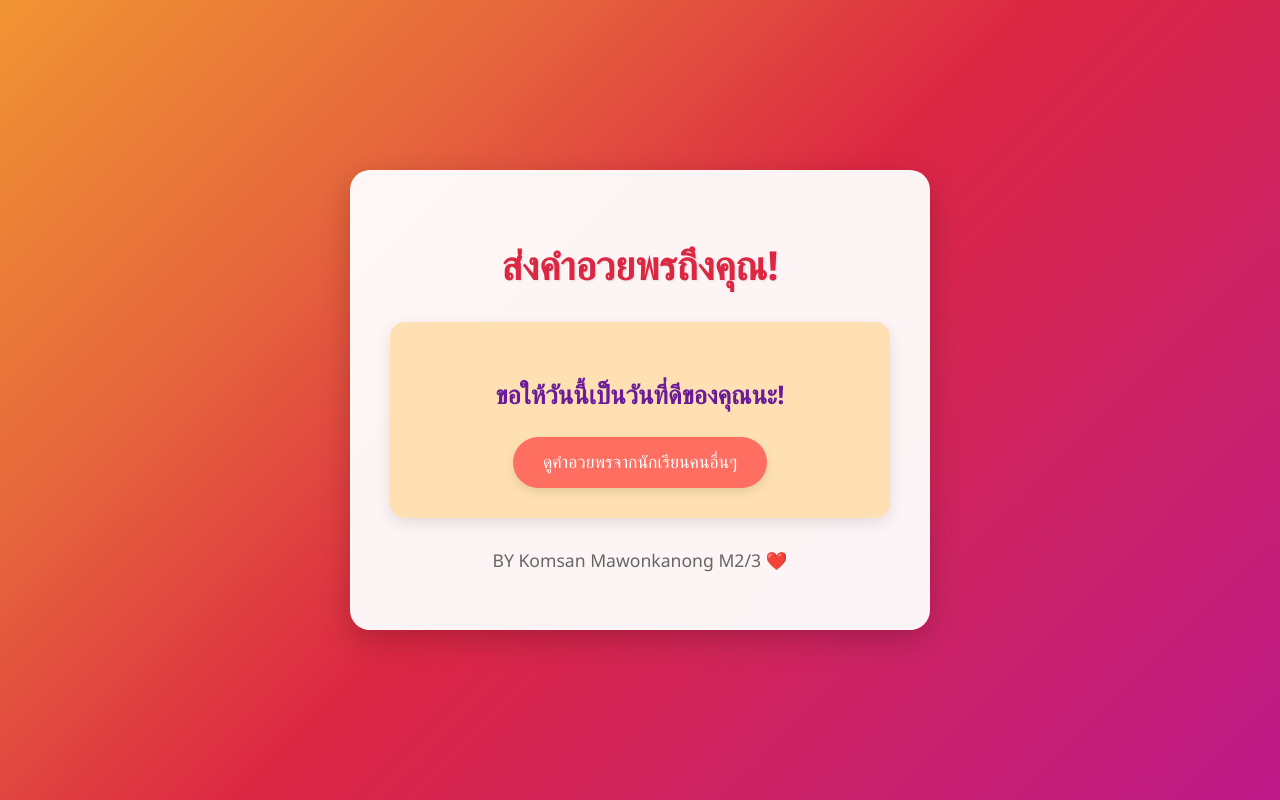
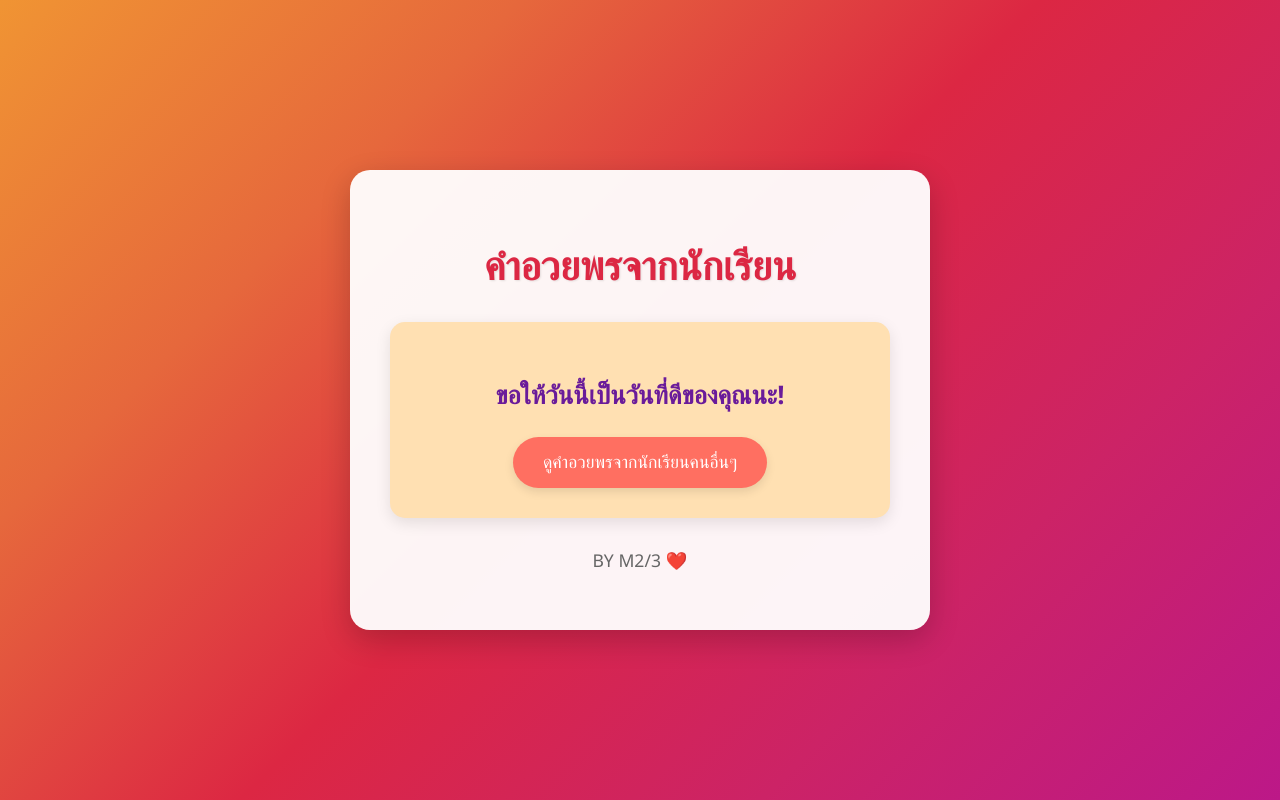
Before and after one commit to komsan2554/happybirthday, a plain HTML site: page index.html in a window 1280 px wide. Drawn offline with Linux system fonts and the light colour scheme.

Commit message:
index.html

```diff
--- a/index.html
+++ b/index.html
@@ -8,12 +8,12 @@
 </head>
 <body>
     <div class="container">
-        <h1>ส่งคำอวยพรถึงคุณ!</h1>
+        <h1>คำอวยพรจากนักเรียน</h1>
         <div class="card" id="wishCard">
             <p id="wishText">ขอให้วันนี้เป็นวันที่ดีของคุณนะ!</p>
             <button id="newWishBtn">ดูคำอวยพรจากนักเรียนคนอื่นๆ</button>
         </div>
-        <p class="footer">BY Komsan Mawonkanong M2/3 ❤️</p>
+        <p class="footer">BY M2/3 ❤️</p>
     </div>
     <script src="script.js"></script>
 </body>
```
